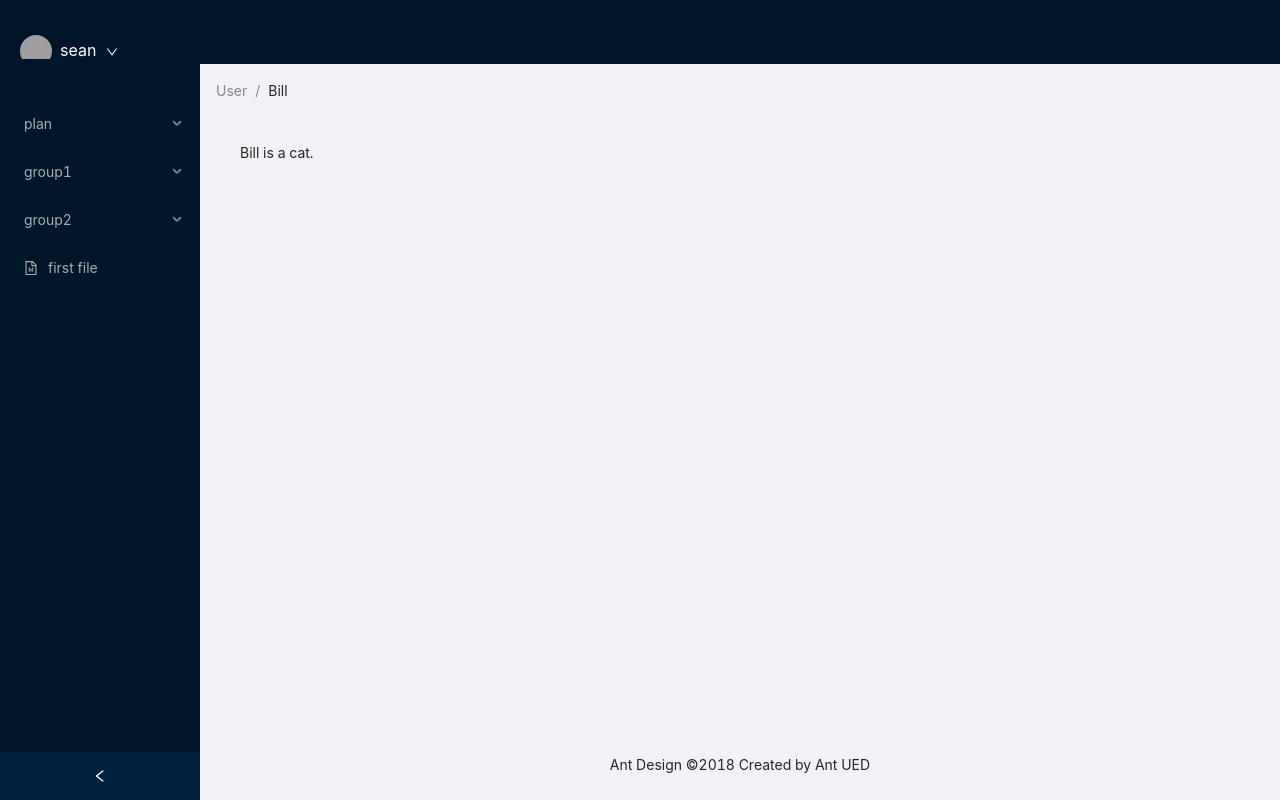
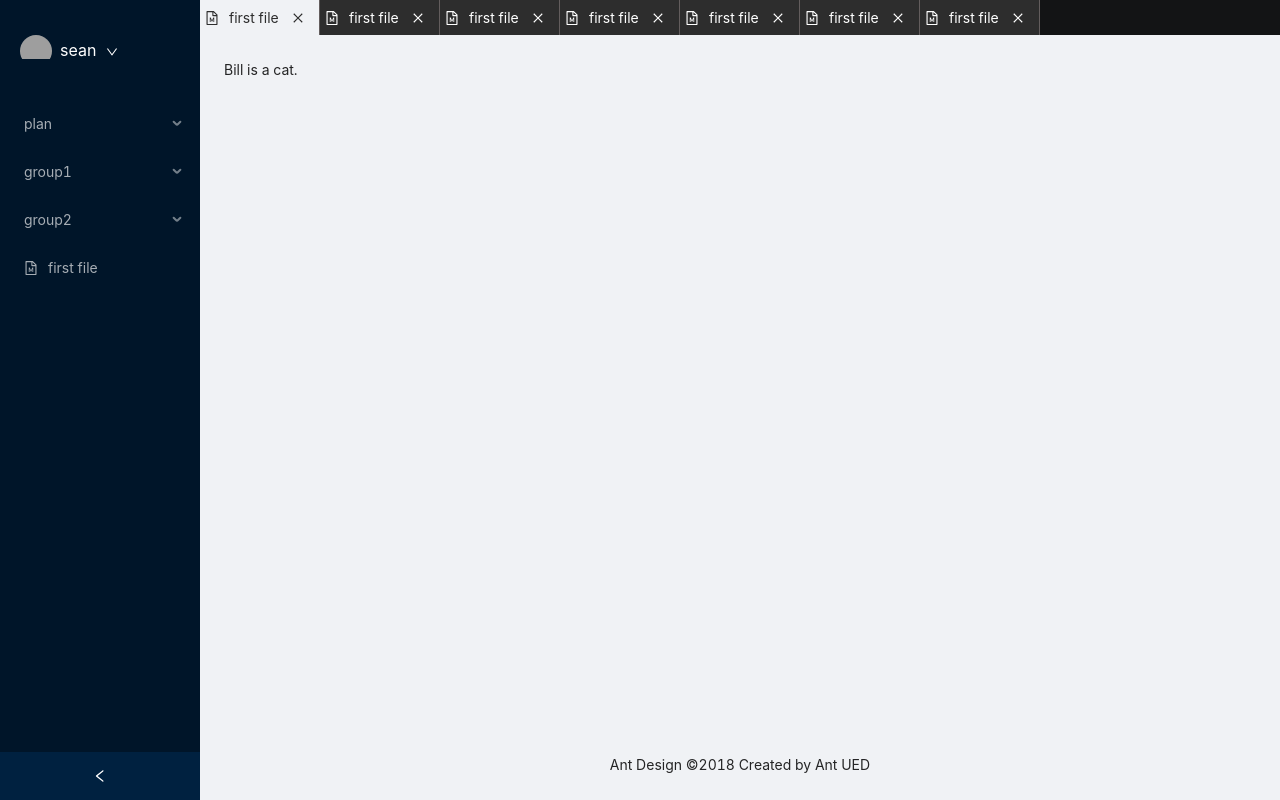
Before and after one commit to sean398/sean_note_pc, a React (Create React App) app: page / in a window 1280 px wide. Built offline with nearby package versions, Linux system fonts and the light colour scheme; grey boxes are pictures that could not be loaded.

Commit message:
addTabList

```diff
--- a/public/index.html
+++ b/public/index.html
@@ -24,7 +24,7 @@
       work correctly both with client-side routing and a non-root public URL.
       Learn how to configure a non-root public URL by running `npm run build`.
     -->
-    <title>Note</title>
+    <title>Sean Note</title>
   </head>
   <body>
     <noscript>You need to enable JavaScript to run this app.</noscript>
--- a/src/App.scss
+++ b/src/App.scss
@@ -21,3 +21,16 @@
 .sn-font-12 {
   font-size: 12px;
 }
+
+//float
+.sn-fl-right {
+  float: right;
+}
+.sn-fl-left {
+  float: left;
+}
+
+//cursor
+.sn-cursor-pointer {
+  cursor: pointer;
+}
--- a/src/App.tsx
+++ b/src/App.tsx
@@ -1,7 +1,6 @@
 import { Layout, Breadcrumb } from "antd";
 import { useState } from "react";
-import UserProfile from "./components/userProfile/UserProfile";
-import FileList from "./components/fileList/FileList";
+import { UserProfile, FileList, TabList } from "./components";
 import "./App.scss";
 import "antd/dist/antd.css";
 
@@ -20,12 +19,8 @@ const App = () => {
         <FileList />
       </Sider>
       <Layout className="site-layout">
-        <Header className="site-layout-background" style={{ padding: 0 }} />
-        <Content style={{ margin: "0 16px" }}>
-          <Breadcrumb style={{ margin: "16px 0" }}>
-            <Breadcrumb.Item>User</Breadcrumb.Item>
-            <Breadcrumb.Item>Bill</Breadcrumb.Item>
-          </Breadcrumb>
+        <Content>
+          <TabList />
           <div
             className="site-layout-background"
             style={{ padding: 24, minHeight: 360 }}
--- a/src/components/fileList/FileList.tsx
+++ b/src/components/fileList/FileList.tsx
@@ -8,7 +8,6 @@ const FileList = () => {
   const { category, list } = mockData;
 
   const unAssignedList = list.filter((item) => !item.category);
-  console.log(unAssignedList);
 
   return (
     <div className="sn-file-list-wrapper">
--- /dev/null
+++ b/src/components/index.ts
@@ -0,0 +1,3 @@
+export {default as TabList} from "./tabList/Tablist"
+export {default as FileList} from "./fileList/FileList"
+export {default as UserProfile} from "./userProfile/UserProfile"
--- /dev/null
+++ b/src/components/tabList/Tablist.tsx
@@ -0,0 +1,38 @@
+import mockData from "../../mock/filelist.json";
+import { FileMarkdownOutlined, CloseOutlined } from "@ant-design/icons";
+
+import { useState } from "react";
+import classnames from "classnames";
+import "./_tablist.scss";
+
+const TabList = () => {
+  const { list } = mockData;
+  const [activeId, setActiveId] = useState(list[0].id);
+
+  const handleTabClick = (id: number) => {
+    setActiveId(id);
+  };
+
+  return (
+    <div className="sn-tab-list-wrapper sn-font-white">
+      {list.map((item) => {
+        return (
+          <div
+            className={classnames("sn-tab-list-item sn-cursor-pointer", {
+              active: activeId === item.id,
+            })}
+            key={item.id}
+            data-id={item.id}
+            onClick={handleTabClick.bind(null, item.id)}
+          >
+            <FileMarkdownOutlined />
+            <span className="list-name ">{item.name}</span>
+            <CloseOutlined className="sn-fl-right  sn-font-12 " />
+          </div>
+        );
+      })}
+    </div>
+  );
+};
+
+export default TabList;
--- /dev/null
+++ b/src/components/tabList/_tablist.scss
@@ -0,0 +1,24 @@
+.sn-tab-list-wrapper {
+  background-color: #131415;
+  display: flex;
+  .sn-tab-list-item {
+    flex: 1;
+    max-width: 120px;
+    height: 35px;
+    line-height: 35px;
+    border-right: 1px solid #635d5d;
+    background-color: rgb(45, 45, 45);
+    padding: 0px 5px;
+    &.active {
+      color: rgb(45, 45, 45);
+      background-color: rgb(240, 242, 245);
+    }
+    .list-name {
+      padding: 0 10px;
+    }
+    .sn-fl-right {
+      margin-top: 12px;
+      margin-right: 10px;
+    }
+  }
+}
```
